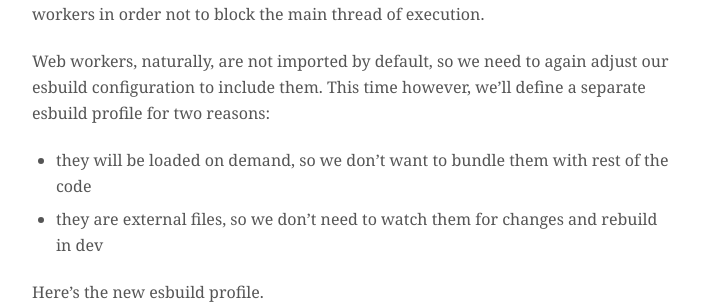
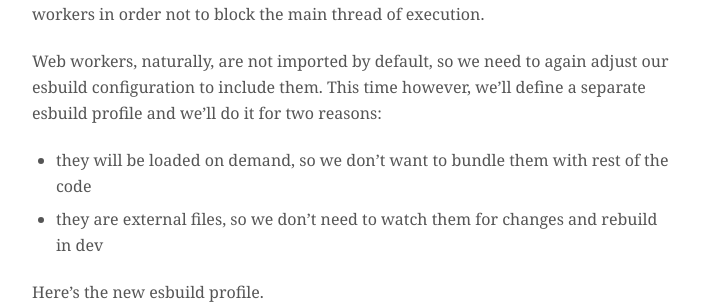
Before and after one commit to szajbus/szajbus.github.io, a Jekyll site: the page built from _posts/2023-05-15-how-to-use-monaco-editor-with-phoenix-live-view-and-esbuild.markdown, in a window 1280 px wide and 900 px high, scrolled down 3883 px. Shown: the part 210-514 px from the top of the window, without its empty margins (288-991 px from the left). Built offline with Jekyll 4.4.1, drawn with Linux system fonts in a browser that asks for light colours; comment, search, counter and statistics services are not loaded.

Commit message:
Minor wording improvements

```diff
--- a/_posts/2023-05-15-how-to-use-monaco-editor-with-phoenix-live-view-and-esbuild.markdown
+++ b/_posts/2023-05-15-how-to-use-monaco-editor-with-phoenix-live-view-and-esbuild.markdown
@@ -135,7 +135,7 @@ config :tailwind,
 
 Monaco provides syntax coloring for myriad of programming languages (it's even possible to add one for your custom language if needed), so let's support some popular ones here. For performance reasons we want to offload their work to web workers in order not to block the main thread of execution.
 
-Web workers, naturally, are not imported by default, so we need to again adjust our esbuild configuration to include them. This time however, we'll define a separate esbuild profile for two reasons:
+Web workers, naturally, are not imported by default, so we need to again adjust our esbuild configuration to include them. This time however, we'll define a separate esbuild profile and we'll do it for two reasons:
 
 * they will be loaded on demand, so we don't want to bundle them with rest of the code
 * they are external files, so we don't need to watch them for changes and rebuild in dev
```
Also changed, not shown: other parts of _posts/2023-05-15-how-to-use-monaco-editor-with-phoenix-live-view-and-esbuild.markdown (+1 -1 lines).
